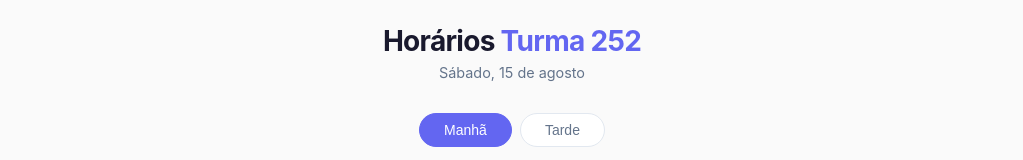
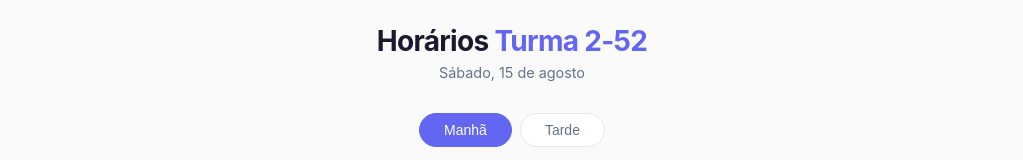
Before and after one commit to zcat-cat/cedup2026, a plain HTML site: page index.html in a window 1280 px wide. Shown: the top 160 px of the page, without its empty margins (128-1151 px from the left). Drawn offline with Linux system fonts and the light colour scheme.

Commit message:
Update index.html

```diff
--- a/index.html
+++ b/index.html
@@ -9,7 +9,7 @@
 <body>
   <div class="container">
     <header>
-      <h1>Horários <span>Turma 252</span></h1>
+      <h1>Horários <span>Turma 2-52</span></h1>
       <p id="currentInfo"></p>
     </header>
 
```
